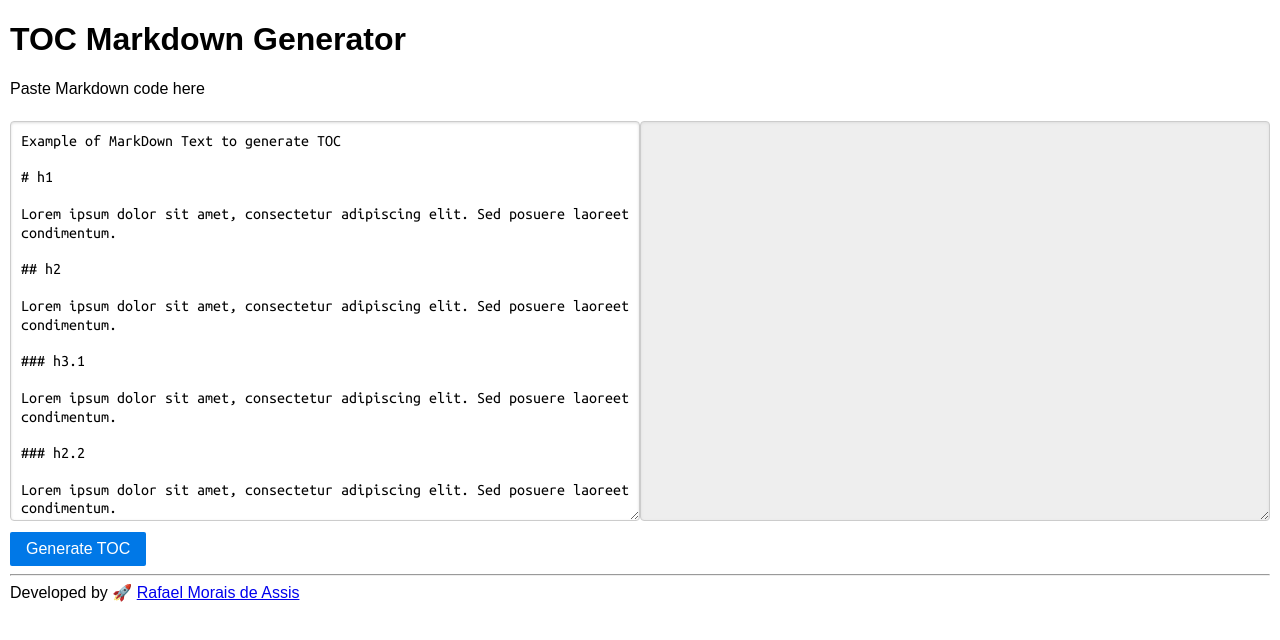
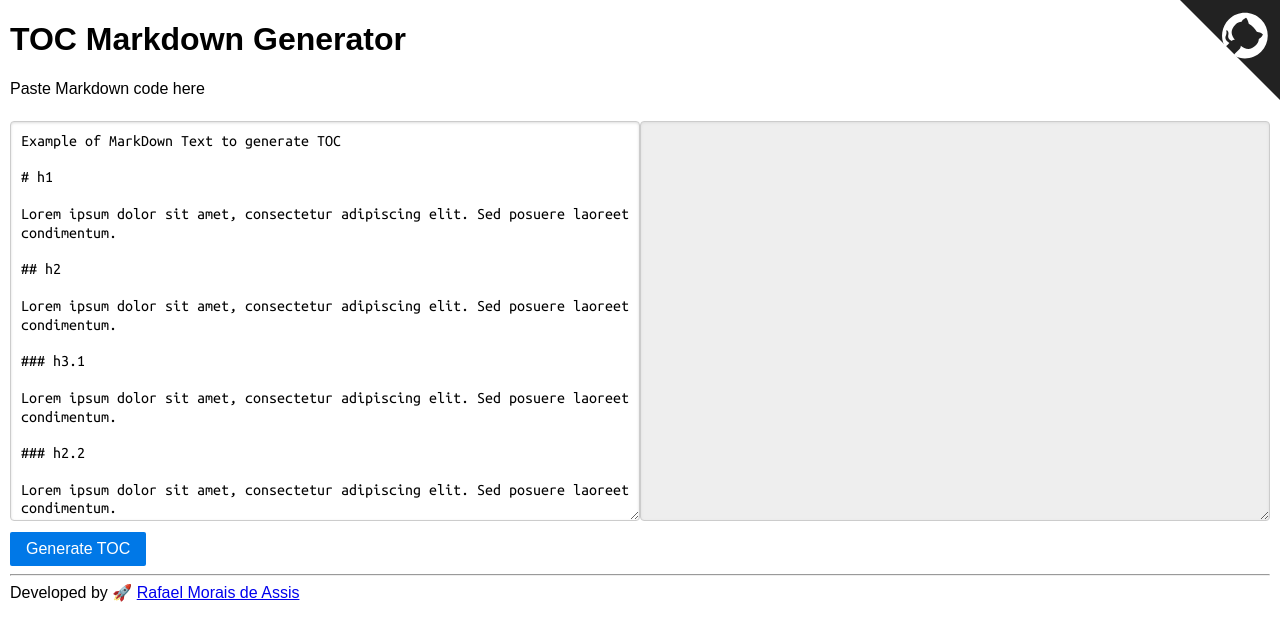
Before and after one commit to rafanthx13/md-toc-generator, a plain HTML site: page index.html in a window 1280 px wide. Drawn offline with nearby package versions, Linux system fonts and the light colour scheme.

Commit message:
style(): git link in top-right with svg

```diff
--- a/index.html
+++ b/index.html
@@ -19,6 +19,24 @@
       margin: 10px;
     }
 
+    .gh-link {
+	    width: 100px;
+	    height: 100px;
+	    position: absolute;
+	    top: 0;
+	    border: 0;
+	    right: 0;
+		}
+
+		.gh-link .gh-icon {
+	    transform-origin: 10px 28px;
+	    transform: rotate(45deg);
+		}
+
+		.gh-link:hover #gh-hover{
+			fill: #222222d1 !important;
+		}
+
   </style>
 
   <script>
@@ -38,18 +56,13 @@
     		}
     		let spaces = count_hashtags - 1;
     		let el_clean = el.replace(/#/g, '').trim()
-    		console.log('slece', el.slice(spaces + 1))
+    		// console.log('slece', el.slice(spaces + 1))
     		return generate_spaces(spaces) + symbol + ' ' + '[' + el_clean + `](#${el_clean.trim()})`
 
     	})
-    	console.log(list)
-    	console.log(response)
-    	/*
-"# h1"
-1: "## h2"
-2: "### h3.1"
-3: "### h2.2"
-    	*/
+    	// console.log(list)
+    	// console.log(response)
+
     	let saida = '';
     	for( let r of response){
     		saida += r + '\n';
@@ -82,7 +95,19 @@
   </script>
 
 </head>
+
+
+
 <body>
+
+	<a href="https://github.com/htck/bayeux" class="gh-link">
+		<svg height="100" width="100" xmlns="http://www.w3.org/2000/svg" viewBox="0 0 35 35">
+	    <path id="gh-hover" d="M0,0 L250,250 L250,0 Z" style="fill:#222;"></path>
+	    <path class="gh-icon" style="fill:#FFF;" d="M8 0C3.58 0 0 3.58 0 8c0 3.54 2.29 6.53 5.47 7.59 0.4 0.07 0.55-0.17 0.55-0.38 0-0.19-0.01-0.82-0.01-1.49-2.01 0.37-2.53-0.49-2.69-0.94-0.09-0.23-0.48-0.94-0.82-1.13-0.28-0.15-0.68-0.52-0.01-0.53 0.63-0.01 1.08 0.58 1.23 0.82 0.72 1.21 1.87 0.87 2.33 0.66 0.07-0.52 0.28-0.87 0.51-1.07-1.78-0.2-3.64-0.89-3.64-3.95 0-0.87 0.31-1.59 0.82-2.15-0.08-0.2-0.36-1.02 0.08-2.12 0 0 0.67-0.21 2.2 0.82 0.64-0.18 1.32-0.27 2-0.27 0.68 0 1.36 0.09 2 0.27 1.53-1.04 2.2-0.82 2.2-0.82 0.44 1.1 0.16 1.92 0.08 2.12 0.51 0.56 0.82 1.27 0.82 2.15 0 3.07-1.87 3.75-3.65 3.95 0.29 0.25 0.54 0.73 0.54 1.48 0 1.07-0.01 1.93-0.01 2.2 0 0.21 0.15 0.46 0.55 0.38C13.71 14.53 16 11.53 16 8 16 3.58 12.42 0 8 0z" />
+		</svg>
+	</a>
+
+
 
   <h1>TOC Markdown Generator</h1>
   <p>Paste Markdown code here</p>
```
